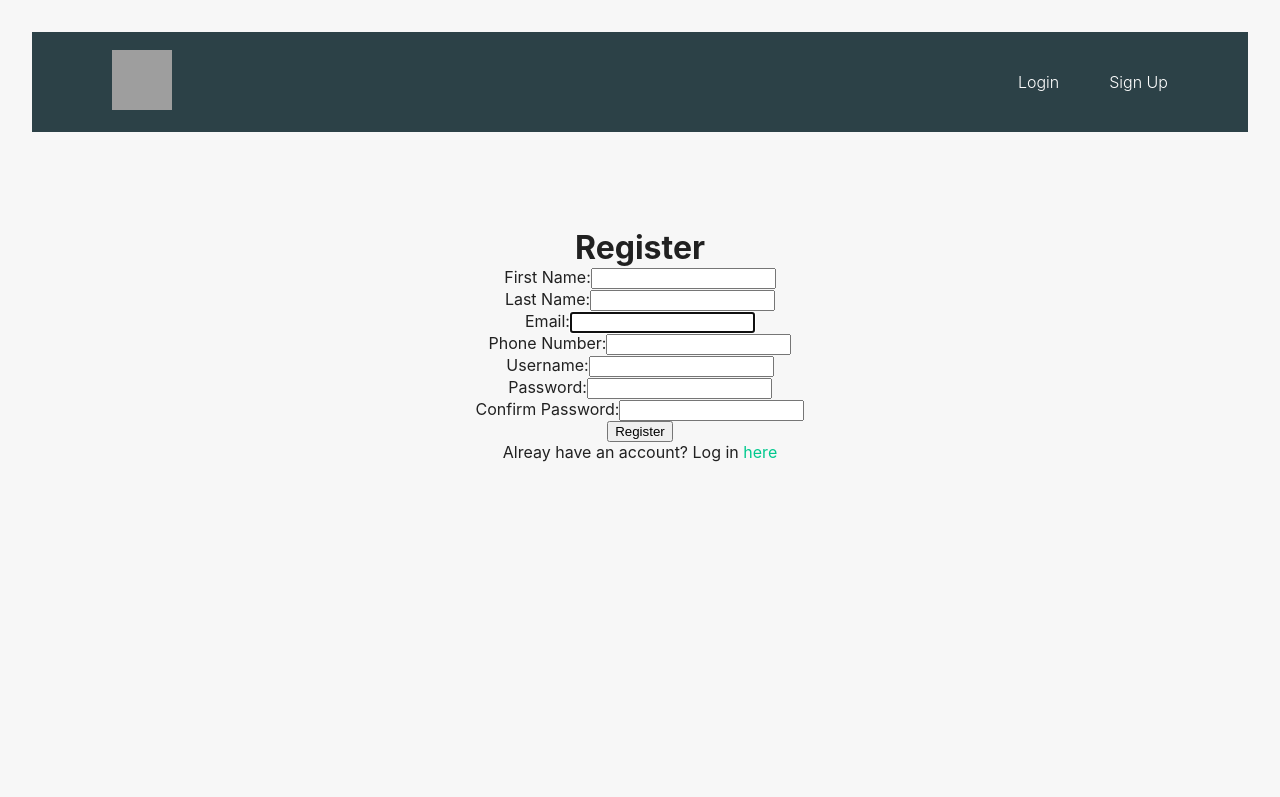
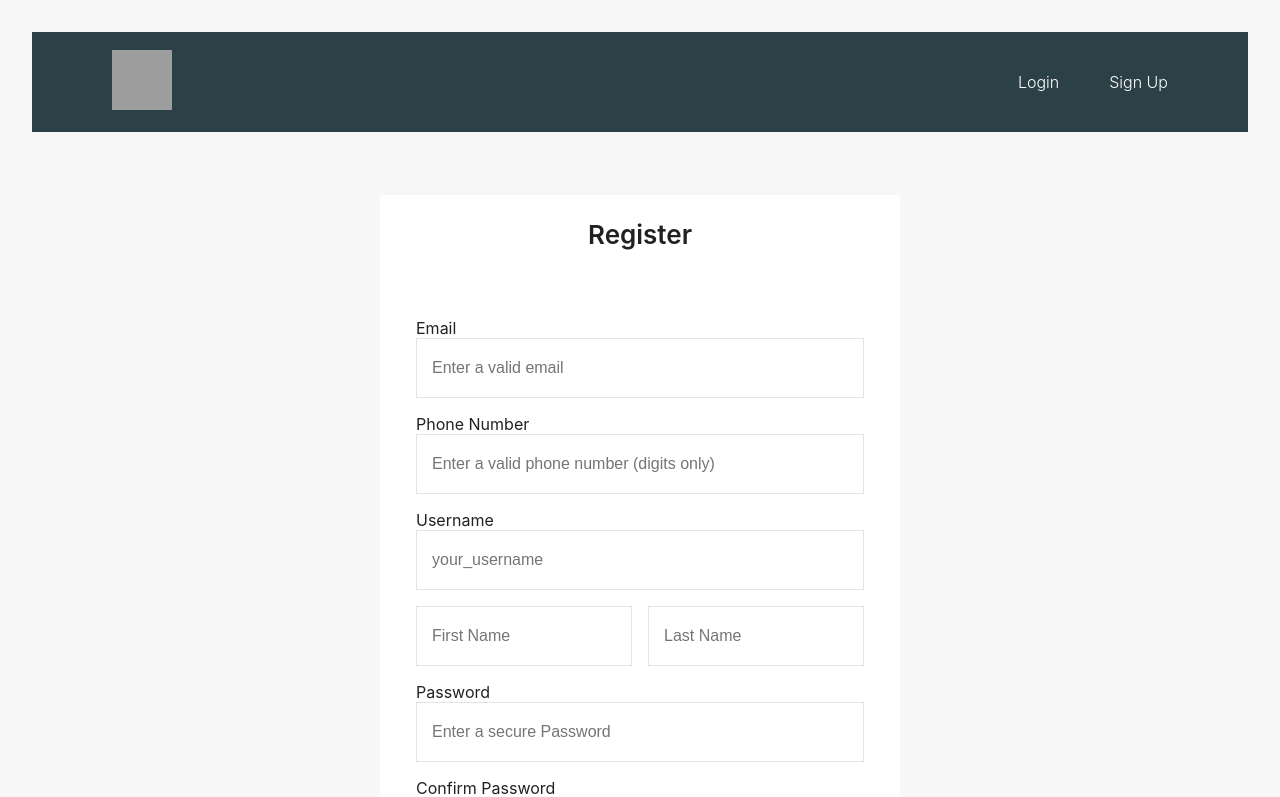
Before and after one commit to bruno-boys/ftl-capstone, a React (Vite) app in the folder habit-tracker-ui/: page /register in a window 1280 px wide. Shown: the top 797 px of the page. Built offline with nearby package versions, Linux system fonts and the light colour scheme; grey boxes are pictures that could not be loaded.

Commit message:
Cleaned up the CSS on the register and login pages

```diff
--- a/habit-tracker-ui/src/components/Login/Login.css
+++ b/habit-tracker-ui/src/components/Login/Login.css
@@ -4,7 +4,6 @@
     max-height: 100vh;
     width: 100%;
     max-width: 100vw;
-    background: grey;
     display: flex;
     align-items: center;
     justify-content: center;
--- a/habit-tracker-ui/src/components/Login/Login.jsx
+++ b/habit-tracker-ui/src/components/Login/Login.jsx
@@ -51,7 +51,7 @@ export default function Login({ user, setUser }) {
             <input
               type="text"
               name="userName"
-              placeholder="Username"
+              placeholder="your_username"
               value={form.userName}
               onChange={handleOnInputChange}
             />
@@ -65,7 +65,7 @@ export default function Login({ user, setUser }) {
             <input
               type="password"
               name="password"
-              placeholder="Password"
+              placeholder="password"
               value={form.password}
               onChange={handleOnInputChange}
             />
--- a/habit-tracker-ui/src/components/Register/Register.css
+++ b/habit-tracker-ui/src/components/Register/Register.css
@@ -1,10 +1,81 @@
-.registerForm {
+.register {
+    min-height: 100vh;
+    height: 100%;
+    max-height: 100vh;
+    width: 100%;
+    max-width: 100vw;
     display: flex;
-    flex-wrap: wrap;
+    align-items: center;
+    justify-content: center;
+  }
+  .register .card {
+    min-height: 600px;
+    width: 520px;
+    padding: 24px 36px 0 36px;
+    background: var(--pure-white);
+    display: flex;
     flex-direction: column;
     align-items: center;
-}
-
-.register {
-    text-align: center;
-}
+  }
+  .register .card .error {
+    color: var(--bright-red);
+  }
+  .register .card h2 {
+    font-size: 26px;
+    margin-bottom: 40px;
+    font-weight: 600;
+  }
+  .register .card .register-form {
+    display: flex;
+    flex-direction: column;
+    align-items: flex-start;
+    width: 100%;
+    padding-bottom: 10px;
+  }
+  .register .card .register-form .input-field {
+    display: flex;
+    flex-direction: column;
+    align-items: flex-start;
+    width: 100%;
+    margin: 8px 0;
+  }
+  .register .card .register-form #name-field{
+    display: flex;
+    flex-direction: row;
+    align-items: flex-start;
+    gap: 1rem;
+    width: 100%;
+    margin: 8px 0;
+  }
+  .register .card .error .input-field label {
+    margin-bottom: 5px;
+  }
+  .register .card .register-form .input-field input {
+    height: 60px;
+    padding: 0 15px;
+    font-size: 16px;
+    border: solid 1px var(--border-color);
+    width: 100%;
+  }
+  .register .card .register-form .btn {
+    width: 100%;
+    height: 70px;
+    color: white;
+    font-size: 20px;
+    display: flex;
+    align-items: center;
+    justify-content: center;
+    background: var(--bright-green);
+    border: none;
+    cursor: pointer;
+    margin-top: 15px;
+  }
+  .register .card .footer {
+    border-top: solid 1px var(--border-color);
+    margin-top: auto;
+    display: flex;
+    align-items: center;
+    justify-content: center;
+    height: 100px;
+    width: 100%;
+  }
--- a/habit-tracker-ui/src/components/Register/Register.jsx
+++ b/habit-tracker-ui/src/components/Register/Register.jsx
@@ -41,6 +41,13 @@ export default function Register({ user, setUser }) {
         setError((e) => ({ ...e, email: null }));
       }
     }
+    if (event.target.name === "phoneNumber") {
+      if (event.target.value.length != 10) {
+        setError((e) => ({ ...e, phoneNumber: "Please enter a valid phone number." }));
+      } else {
+        setError((e) => ({ ...e, phoneNumber: null }));
+      }
+    }
     setForm((f) => ({ ...f, [event.target.name]: event.target.value }));
     setNewUser({
       ...newUser,
@@ -63,58 +70,107 @@ export default function Register({ user, setUser }) {
     }
   };
 
-  console.log("Error new", error);
   return (
     <div className="register">
-      <h1>Register</h1>
-      {error.form && <span className="error">{error.form}</span>}
-      <form className="registerForm" onChange={handleOnFormChange}>
-        <label>
-          First Name:
-          <input type="text" name="firstName" />
-        </label>
-        <label>
-          Last Name:
-          <input type="text" name="lastName" />
-        </label>
-        <label>
-          Email:
+      <div className="card">
+        <h2>Register</h2>
+
+        {<span className="error">{error?.data?.error?.message}</span>}
+
+        <br />
+        <div className="register-form">
+
+          <div className="input-field">
+            <label htmlFor="email">Email</label>
             <input
-            id="email"
-            label="Email Address"
+              type="email"
               name="email"
-            autoComplete="email"
-            autoFocus
+              placeholder="Enter a valid email"
+              value={form.email}
+              onChange={handleOnFormChange}
             />
-        </label>
-        {error.email && <span className="error">{error.email}</span>}
-        <label>
-          Phone Number:
-          <input type="tel" name="phoneNumber" />
-        </label>
-        <label>
-          Username:
-          <input type="text" name="userName" />
-        </label>
-        <label>
-          Password:
-          <input type="password" name="password" />
-        </label>
+            {error.email? <span className="error">{error.email}</span> : <></>}
+          </div>
+
+          <div className="input-field">
+              <label htmlFor="phoneNumber">Phone Number</label>
+              <input
+                type="text"
+                name="phoneNumber"
+                placeholder="Enter a valid phone number (digits only)"
+                value={form.phoneNumber}
+                onChange={handleOnFormChange}
+              />
+          {error.phoneNumber?
+                <div className="error">{error.phoneNumber}</div> : <></>
+          }
+          </div>
+
+          <div className="input-field">
+              <label htmlFor="userName">Username</label>
+              <input
+                type="text"
+                name="userName"
+                placeholder="your_username"
+                value={form.userName}
+                onChange={handleOnFormChange}
+              />
+          </div>
+
+          <div className="input-field" id="name-field">
+            <input
+              type="text"
+              name="firstName"
+              placeholder="First Name"
+              value={form.firstName}
+              onChange={handleOnFormChange}
+            />
+            <input
+              type="text"
+              name="lastName"
+              placeholder="Last Name"
+              value={form.lastName}
+              onChange={handleOnFormChange}
+            />
+          </div>
+
+          <div className="input-field">
+              <label htmlFor="password">Password</label>
+              <input
+                type="password"
+                name="password"
+                placeholder="Enter a secure Password"
+                value={form.password}
+                onChange={handleOnFormChange}
+              />
               {error.password && <span className="error">{error.password}</span>}
-        <label>
-          Confirm Password:
-          <input type="password" name="passwordConfirm" />
-        </label>
+          </div>
+
+          <div className="input-field">
+              <label htmlFor="confirm-assword">Confirm Password</label>
+              <input
+                type="password"
+                name="passwordConfirm"
+                placeholder="Confirm your password"
+                value={form.passwordConfirm}
+                onChange={handleOnFormChange}
+              />
               {error.passwordConfirm && (
                 <span className="error">{error.passwordConfirm}</span>
               )}
-        <input type="submit" value="Register" onClick={handleOnSubmit} />
-      </form>
+          </div>
+
+          <button className="btn" onClick={handleOnSubmit}>
+            {" "}
+            Sign Up{" "}
+          </button>
+        </div>
         <div className="footer">
         <p>
           Alreay have an account? Log in <Link to="/login">here</Link>
         </p>
       </div>
       </div>
+    </div>
   );
 }
```
Lines whose indentation alone changed are shown as unchanged.
